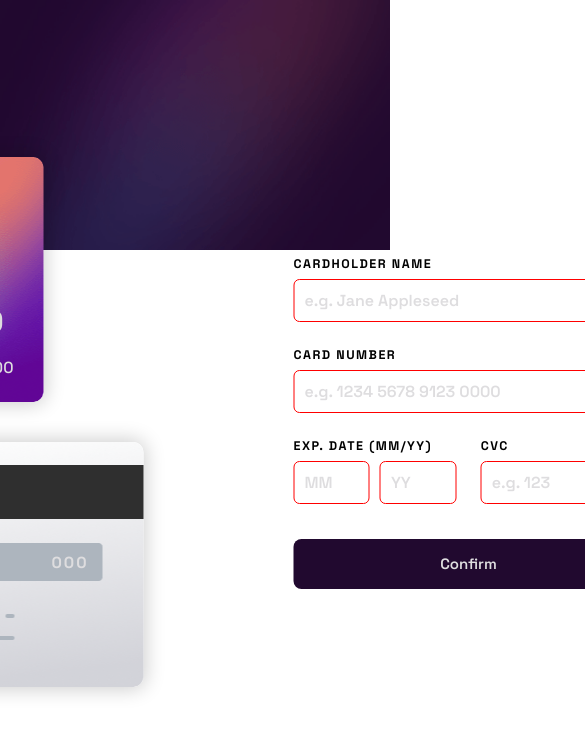
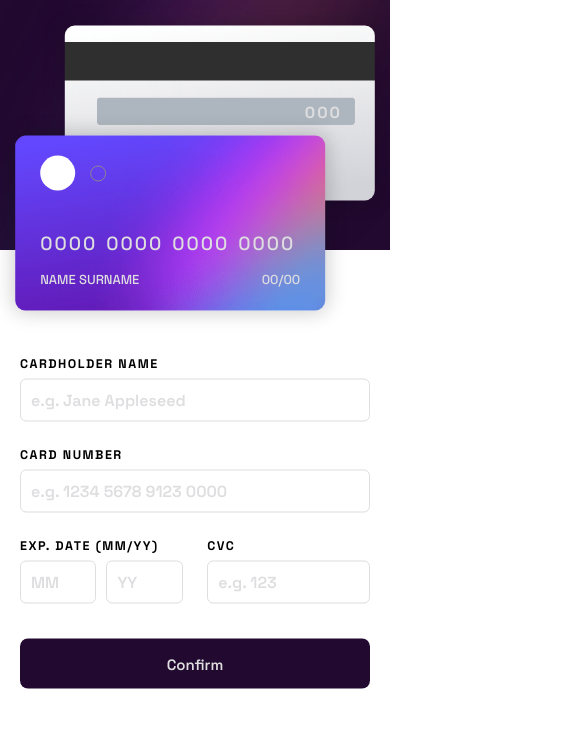
Before and after one commit to shaxuuu/Card-Details-Frontend, a React app: page / in a window 390 px wide. Shown: the top 734 px of the page, 585 px wide, since content can reach past the window. Built offline with nearby package versions, Linux system fonts and the light colour scheme; the HTML template or start-up script is replaced by a standard one.

Commit message:
finishedIGuess

```diff
--- a/src/components/cardDetails/CardBack.jsx
+++ b/src/components/cardDetails/CardBack.jsx
@@ -2,7 +2,7 @@ export const CardBack = (props) => {
 
     return(
         <div className="cardDetailsCard" data-side="back">
-            <span className="cvc">{props.data.cvc ?? "000" }</span>
+            <span className="cvc">{ props.data.cvc != '' ? props.data.cvc : "000" }</span>
         </div>
     )
 
--- a/src/components/cardDetails/CardDetails.jsx
+++ b/src/components/cardDetails/CardDetails.jsx
@@ -3,25 +3,32 @@ import { CardBack } from "./CardBack"
 import { CardFront } from "./CardFront"
 import Utils from './CardFormatingUtils'
 
+import complete from '../../assets/icons/icon-complete.svg'
+
 export const CardDetails = () => {
 
     const inputRefs = { name : useRef(), card : useRef(), month : useRef(), year : useRef(), cvc : useRef() }
 
+    const [ sent, changeSent ] = useState(false)
     const [ nameState, changeName ] = useState("")
     const [ ccNumberState, changeCcNumber ] = useState("")
-    const [ cvcState, changeCvc ] = useState(undefined)
+    const [ cvcState, changeCvc ] = useState("")
     const [ monthState, changeMonth ] = useState(undefined)
     const [ yearState, changeYear ] = useState(undefined)
     const year = new Date().getFullYear().toString().slice(2)
 
+
     useEffect( () => {
-        for( const input in inputRefs ){
-            inputRefs[input].current.addEventListener("invalid", (event) => {
-                event.preventDefault()
-            })
+        if( !sent ){
+
+            for( const input in inputRefs ){
+                inputRefs[input].current.addEventListener("invalid", (event) => {
+                    event.preventDefault()
+                })
+            }
+
         }
-
-    })
+    }, [sent])
 
     return (
         <div id="cardDetailsContent">
@@ -31,29 +38,30 @@ export const CardDetails = () => {
                 <CardBack data={{ cvc : cvcState }} />
             </div>
 
-            <form onSubmit={ (e) => {} } id="cardDetails">
+        { !sent &&
+            <form onSubmit={ (e) => { return Utils.validateForm(e, inputRefs, changeSent) } } id="cardDetails">
 
                 <div className="inputHolder">
                     <span className="fieldTitle">Cardholder Name</span>
-                    <input className="detailsInput" tabIndex="1" placeholder="e.g. Jane Appleseed" ref={inputRefs.name} onChange={() => ( changeName( inputRefs.name.current.value ), Utils.validateInput( inputRefs.name, i => i == 0 ) )} onKeyDown={(event) => {Utils.inputCheckStrgin(event)}} type="text" id="name" required/>
+                    <input className="detailsInput"  placeholder="e.g. Jane Appleseed" ref={inputRefs.name} onChange={() => ( changeName( inputRefs.name.current.value ), Utils.validateInput( inputRefs.name, i => i == 0 ) )} onKeyDown={(event) => {Utils.inputCheckStrgin(event)}} type="text" id="name" />
                 </div>
 
                 <div className="inputHolder">
-                    <span className="fieldTitle">Card Number</span>
-                    <input className="detailsInput" tabIndex="2" placeholder="e.g. 1234 5678 9123 0000" ref={inputRefs.card} onChange={() => { changeCcNumber( inputRefs.card.current.value ), Utils.validateInput( inputRefs.card, i => i < 19 ) } } onKeyDown={(event) => {Utils.inputCheckCard(event, inputRefs.card)}} minLength="19" maxLength="19" type="text" id="cardNumber" required/>
+                    <span className="fieldTitle" >Card Number</span>
+                    <input className="detailsInput"  placeholder="e.g. 1234 5678 9123 0000" ref={inputRefs.card} onChange={() => { changeCcNumber( inputRefs.card.current.value ), Utils.validateInput( inputRefs.card, i => i < 19 ) } } onKeyDown={(event) => {Utils.inputCheckCard(event, inputRefs.card)}} minLength="19" maxLength="19" type="text" id="cardNumber" />
                 </div>
 
                 <div className="inputHolder" data-direction="row">
                     <div>
                         <span className="fieldTitle">Exp. Date (MM/YY)</span>
                         <div className="cardDate">
-                            <input className="detailsInput" tabIndex="3" placeholder="MM" ref={inputRefs.month} type="text" minLength="2" maxLength="2" onBlur={ () => {Utils.inputMonthLostFocus(inputRefs.month, changeMonth)}} onChange={() => { Utils.validateInput( inputRefs.month, i => i == 0 ) }} onKeyDown={(event) => {Utils.inputCheckMonth( event, inputRefs.month, inputRefs.year, changeMonth )} } id="Month" required/>
-                            <input className="detailsInput" tabIndex="4" placeholder="YY" ref={inputRefs.year} type="text" maxLength="2" onChange={() => { changeYear( inputRefs.year.current.value ), Utils.validateInput( inputRefs.year, i => i == 0 ) } } onKeyDown={Utils.inputCheckYear} id="Year" required/>
+                            <input className="detailsInput"  placeholder="MM" ref={inputRefs.month} type="text" minLength="2" maxLength="2" onBlur={ () => {Utils.inputMonthLostFocus(inputRefs.month, changeMonth)}} onChange={() => { Utils.validateInput( inputRefs.month, i => i == 0 ) }} onKeyDown={(event) => {Utils.inputCheckMonth( event, inputRefs.month, inputRefs.year, changeMonth )} } id="Month" />
+                            <input className="detailsInput" placeholder="YY" ref={inputRefs.year} type="text" maxLength="2" onChange={() => { changeYear( inputRefs.year.current.value ), Utils.validateInput( inputRefs.year, i => i == 0 ) } } onKeyDown={Utils.inputCheckYear} id="Year" />
                         </div>
                     </div>
                     <div>
                         <span className="fieldTitle">CVC</span>
-                        <input className="detailsInput" tabIndex="5" placeholder="e.g. 123" ref={inputRefs.cvc} type="text" onKeyDown={(event) => {Utils.inputCheckCvc(event)}} onChange={() => { changeCvc(inputRefs.cvc.current.value), Utils.validateInput( inputRefs.cvc, i => i < 3 ) } } minLength="3" maxLength="4"  id="CVC" required/>
+                        <input className="detailsInput" placeholder="e.g. 123" ref={inputRefs.cvc} type="text" onKeyDown={(event) => {Utils.inputCheckCvc(event)}} onChange={() => { changeCvc(inputRefs.cvc.current.value), Utils.validateInput( inputRefs.cvc, i => i < 3 ) } } minLength="3" maxLength="4"  id="CVC" />
                     </div>
 
                 </div>
@@ -61,6 +69,15 @@ export const CardDetails = () => {
                 <button type="submit" className="cardDetailsSubmit" >Confirm</button>
 
             </form>
+        }
+        { sent &&
+            <div id="formComplete">
+                <img src={complete} alt="complete" width="90" />
+                <span className="thanksTitle"> THANK YOU! </span>
+                <span className="thanksDesc"> We've added your card details </span>
+                <button onClick={ () => { window.location.reload() }} className="thanksContinue" >Continue</button>
+            </div>
+        }
 
         </div>
     )
--- a/src/components/cardDetails/CardFormatingUtils.jsx
+++ b/src/components/cardDetails/CardFormatingUtils.jsx
@@ -102,12 +102,30 @@ const inputCheckYear = ( input ) => {
 const validateInput = (ref, condition) => {
     if( condition( ref.current.value.length )  ){
         ref.current.classList.add('invalidInput')
+        return false
     }else{
         ref.current.classList.remove('invalidInput')
+        return true
     }
 }
 
+const validateForm = ( event, inputRefs, changeSent ) => {
+    event.preventDefault()
 
+    let pass = true
+
+    for (const id in inputRefs) {
+
+        const inputValid = validateInput( inputRefs[id], ( i => i === 0))
+        if( pass === true ){
+            pass = inputValid
+        }
+
+    }
+
+    if( pass == true ){ changeSent(true) };
+
+}
 
 const Utils = {
     checkIfNumeric,
@@ -117,6 +135,7 @@ const Utils = {
     inputCheckMonth,
     inputMonthLostFocus,
     inputCheckYear,
-    validateInput
+    validateInput,
+    validateForm
 }
 export default Utils
--- a/src/css/cardDetails.scss
+++ b/src/css/cardDetails.scss
@@ -1,10 +1,8 @@
 #cardDetailsContent{
-    // @media (min-width: 1700px) {
-    //     left: 40%;
-    // }
-    // @media (max-width: 1700px) {
-    //     left: 50%;
-    // }
+    @media (max-width: 500px) {
+        flex-direction: column;
+        width: 100%;
+    }
 
     position: absolute;
     left: 50%;
@@ -27,6 +25,11 @@
 
             box-shadow: 0px 0px 20px 2px rgba(0, 0, 0, 0.201);
             border-radius: 10px;
+
+            @media (max-width: 500px) {
+                width: 310px;
+                height: 175px;
+            }
         }
 
         .cardDetailsCard[data-side="front"]{
@@ -34,6 +37,14 @@
 
             padding: 20px 30px 20px 30px;
             box-sizing: border-box;
+
+            @media (max-width: 500px) {
+                padding: 20px 25px 20px 25px;
+                position: absolute;
+                left: 50%;
+                transform: translateX(-58%);
+                top: -20px;
+            }
 
             .circles{
                 display: flex;
@@ -46,6 +57,11 @@
 
                     background-color: white;
                     border-radius: 50%;
+
+                    @media (max-width: 500px) {
+                        width: 35px;
+                        height: 35px;
+                    }
                 }
 
                 .nd{
@@ -55,6 +71,12 @@
                     background-color: transparent;
                     border: 1px solid var(--main-dark-grayish-violet);
                     border-radius: 50%;
+
+
+                    @media (max-width: 500px) {
+                        width: 14px;
+                        height: 14px;
+                    }
                 }
             }
 
@@ -73,6 +95,15 @@
 
                 .ccNumberGroup{
                     width: 84px;
+
+                    @media (max-width: 500px) {
+                        width: 52px;
+                    }
+                }
+
+                @media (max-width: 500px) {
+                    margin-top: 40px;
+                    font-size: 19px;
                 }
             }
 
@@ -87,14 +118,27 @@
 
                 font-size: 16px;
 
+                @media (max-width: 500px) {
+                    margin-top: 80px;
+                    font-size: 13px;
+                }
             }
 
         }
 
         .cardDetailsCard[data-side="back"]{
             background: url('../assets/icons/bg-card-back.png');
+            background-size: cover;
             margin-left: 100px;
             margin-top: 40px;
+
+            @media (max-width: 500px) {
+                position: absolute;
+                right: 50%;
+                transform: translateX(58%);
+                top: -170px;
+                z-index: -1;
+            }
 
             .cvc{
                 position: absolute;
@@ -103,6 +147,12 @@
                 font-size: 16px;
                 margin-left: 355px;
                 margin-top: 110px;
+
+
+                @media (max-width: 500px) {
+                    margin-left: 240px;
+                    margin-top: 76px;
+                }
             }
         }
 
@@ -118,6 +168,9 @@
         flex-direction: column;
         gap: 25px;
 
+        @media (max-width: 500px) {
+            margin-top: 200px;
+        }
 
         .inputHolder{
 
@@ -182,9 +235,6 @@
                     background-origin: padding-box, border-box;
                 }
 
-                &:invalid{
-                    border-color: red;
-                }
             }
 
             .invalidInput {
@@ -221,4 +271,59 @@
 
     }
 
+    #formComplete{
+        width: 100%;
+        @media (min-width: 500px) {
+            width: 800px;
+        }
+
+
+        display: flex;
+        flex-direction: column;
+        align-items: center;
+        justify-content: center;
+        gap: 20px;
+
+        @media (max-width: 500px) {
+            margin-top: 200px;
+        }
+
+        .thanksTitle{
+            font-size: 30px;
+        }
+        .thanksDesc{
+            color: var(--main-dark-grayish-violet);
+        }
+        .thanksContinue{
+            width: 90%;
+            height: 50px;
+            margin-top: 30px;
+            background-color: var(--main-very-dark-violet);
+
+            @media (min-width: 500px) {
+                width: 300px;
+            }
+
+            cursor: pointer;
+            color: var(--main-light-grayish-violet);
+
+            padding: 10px;
+            box-sizing: border-box;
+            border-radius: 8px;
+            outline: none;
+
+            font-size: 15px;
+            font-family: 'Space Grotesk', sans-serif;
+            font-weight: 600;
+
+            border: none;
+            box-shadow: none;
+
+            &:active{
+                opacity: 90%;
+            }
+        }
+
+    }
+
 }
--- a/src/index.scss
+++ b/src/index.scss
@@ -33,5 +33,5 @@ body{
     background-size: auto 100vh;
   }
   background: url('./assets/backgrounds/bg-main-mobile.png') no-repeat;
-  background-size: cover;
+  background-size: 100% auto;
 }
```
